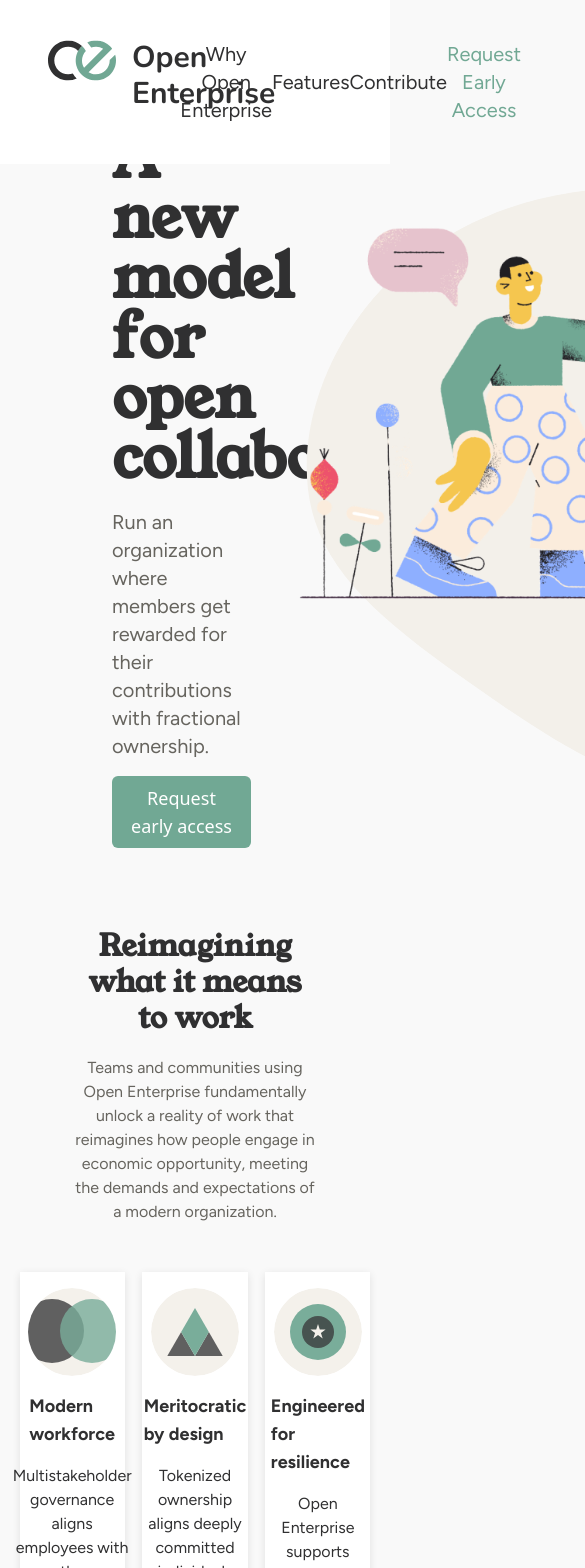
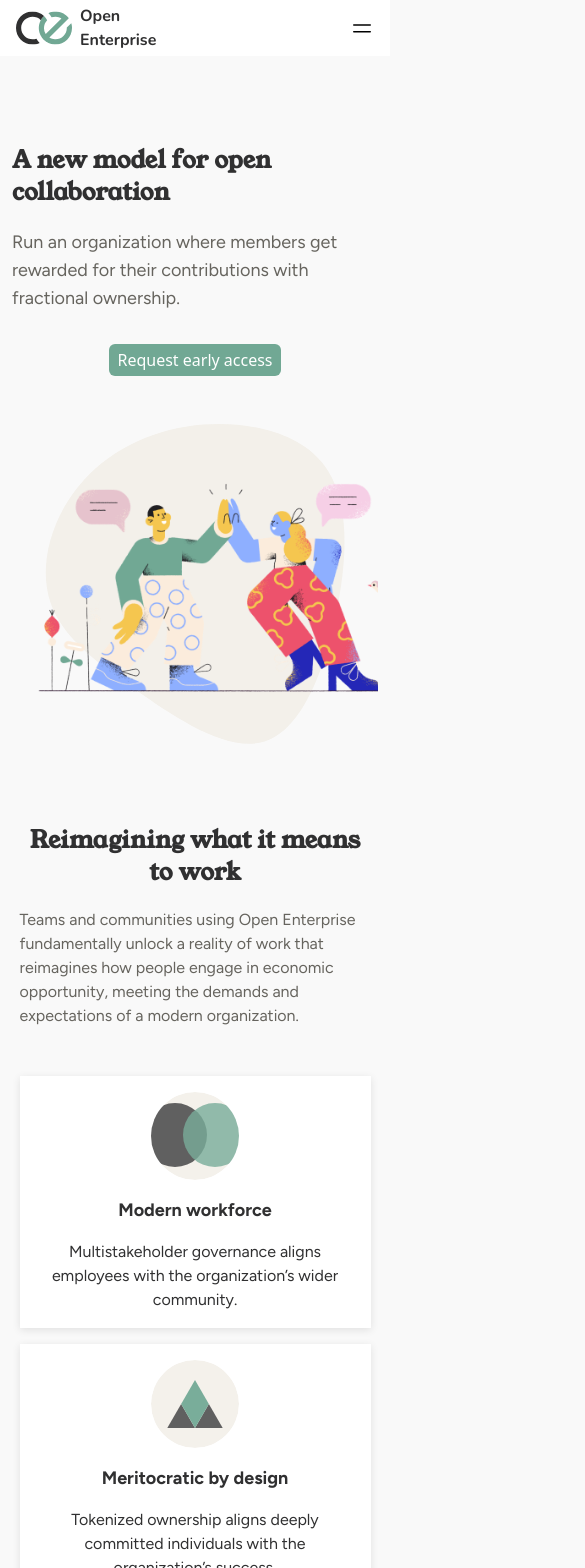
Before and after one commit to Lakatabu01/open-enterprise, a Next.js app: page / in a window 390 px wide. Shown: the top 1568 px of the page, 585 px wide, since content can reach past the window. Built offline with nearby package versions, Linux system fonts and the light colour scheme.

Commit message:
make some components responsive

```diff
--- a/app/page.tsx
+++ b/app/page.tsx
@@ -18,9 +18,9 @@
       <Kickstart />
       <Onboard />
       <Engage />
-      <Improve />
+      {/* <Improve />
       <Repeat />
-      <Footer />
+      <Footer /> */}
     </main>
   );
 }
--- a/app/ui/engage.tsx
+++ b/app/ui/engage.tsx
@@ -7,8 +7,8 @@
 const Engage = () => {
   return (
     <section className="w-full flex justify-center   mt-20 ">
-      <div className="w-[90%] flex justify-between mb-20 items-center">
-        <div className="w-[45%] flex flex-col ">
+      <div className="w-[90%] flex justify-between flex-col md:flex-row mb-20 items-center">
+        <div className="md:w-[45%] w-full flex flex-col ">
           <div>
             <svg
               xmlns="http://www.w3.org/2000/svg"
@@ -37,7 +37,7 @@
             </svg>
           </div>
           <div>
-            <h2 className="font-bold font-young text-3xl text-[#303031] my-10 mr-14">
+            <h2 className="font-bold font-young md:text-3xl text-2xl text-[#303031] my-10 md:mr-14">
               Engage highly committed contributors{" "}
             </h2>
           </div>
@@ -51,7 +51,7 @@
           </div>
         </div>
 
-        <div className="w-[50%] border">
+        <div className="md:w-[50%] w-full border">
           <div className="w-[90%] border-4 rounded-2xl  border-[#303031] p-4 mx-auto shadow-[0px_6px_0px_0px_rgba(113,168,148,1)]">
             <div className="flex justify-between items-center mb-6">
               <h4 className="font-space text-[#303031] text-base font-medium tracking-tight">
@@ -68,7 +68,6 @@
               </p>
             </div>
           </div>
-          {/* this */}
 
           <div className="flex">
             <div className="w-[60%] border-4 rounded-2xl  border-[#303031] p-5 mt-6 bg-[#F3F0EA]">
@@ -78,7 +77,6 @@
                 </h2>
               </div>
 
-              {/* first */}
               <div className="flex items-center justify-between mb-8 ">
                 <div className="flex items-center  ">
                   <div>
--- a/app/ui/header.tsx
+++ b/app/ui/header.tsx
@@ -1,9 +1,10 @@
 const Header = () => {
   return (
-    <header className="w-full flex justify-between px-12 fixed bg-white py-10 mb-28 z-20">
-      <div className="flex w-[35%]">
+    <header className="w-full flex justify-between  md:px-12 px-4 fixed bg-white md:py-10 py:6 md:mb-28 mb-16 z-20 ">
+      <div className="flex w-[35%] items-center ">
         <div>
           <svg
+            className="md:h-26 md:w-20 h-14 w-14 "
             xmlns="http://www.w3.org/2000/svg"
             width="68"
             height="41"
@@ -31,11 +32,16 @@
             </defs>
           </svg>
         </div>
-        <h2 className={"font-bold text-3xl pl-4 font-nunito text-[#303031]"}>
+        <h2
+          className={
+            "font-bold md:text-3xl md:pl-4 font-nunito text-[#303031] text-base pl-2"
+          }>
           Open Enterprise
         </h2>
       </div>
-      <nav className="font-fig w-[55%] text-xl flex justify-around text-[#303031]">
+
+      {/* Hide this nav on small screens */}
+      <nav className="font-fig w-[55%] text-xl md:flex hidden justify-around text-[#303031]">
         <button className="border-none bg-none">Why Open Enterprise</button>
         <button className="border-none bg-none">Features</button>
         <button className="border-none bg-none">Contribute</button>
@@ -43,6 +49,22 @@
           Request Early Access
         </button>
       </nav>
+
+      <button className="bg-transparent border-none md:hidden">
+        <svg
+          xmlns="http://www.w3.org/2000/svg"
+          fill="none"
+          viewBox="0 0 24 24"
+          stroke-width="1.5"
+          stroke="currentColor"
+          className="w-6 h-6">
+          <path
+            strokeLinecap="round"
+            strokeLinejoin="round"
+            d="M3.75 9h16.5m-16.5 6.75h16.5"
+          />
+        </svg>
+      </button>
     </header>
   );
 };
--- a/app/ui/intro.tsx
+++ b/app/ui/intro.tsx
@@ -3,21 +3,26 @@
 
 const Intro = () => {
   return (
-    <div className="pt-32 pl-28 flex items-center mb-20">
-      <div className="w-1/2">
-        <h1 className=" text-6xl font-bold font-young text-[#303031]">
+    <section className="pt-36 md:pl-28 px-3 md:px-0 flex md:flex-row flex-col items-center  mb-20">
+      <div className=" md:w-[40%] w-full">
+        <h1 className=" md:text-6xl text-2xl font-bold font-young text-[#303031]">
           A new model for open collaboration
         </h1>
-        <p className="font-fig pt-5 text-[#66645E] text-xl">
+        <p className="font-fig pt-5 text-[#66645E] md:text-xl text-lg">
           Run an organization where members get rewarded for their contributions
           with fractional ownership.
         </p>
-        <button className="bg-[#71A894] text-white text-lg py-2 px-4 mt-4 rounded-md">
-          Request early access
-        </button>
+
+        <div className="flex justify-center w-full md:justify-start mb-8 md:md-0 md:mt-5">
+          <button className="bg-[#71A894] text-white md:text-lg text-base md:py-2 py-1 md:px-4 px-2 md:mt-4 mt-8 rounded-md mx-auto md:mx-0">
+            Request early access
+          </button>
+        </div>
       </div>
-      <div className="relative">
+
+      <div className="relative md:w-[60%] w-full mt-4">
         <svg
+          className="w-full md:h-auto h-80"
           xmlns="http://www.w3.org/2000/svg"
           width="671"
           height="600"
@@ -29,14 +34,15 @@
           />
         </svg>
         <Image
-          className="z-10 absolute top-2"
+          // stopped here
+          className="z-10 absolute md:top-2 top-[15%]"
           src={picture}
           width="800"
           height="900"
           alt=" Two cartoon characters doing a high five"
         />
       </div>
-    </div>
+    </section>
   );
 };
 
--- a/app/ui/kickstart.tsx
+++ b/app/ui/kickstart.tsx
@@ -5,9 +5,9 @@
 
 const Kickstart = () => {
   return (
-    <section className="w-full flex justify-center my-20 ">
-      <div className="w-[90%] flex  items-center pt-10">
-        <div className="w-[45%]  p-4 font-fig text-[#303031] text-base mr-28  ">
+    <section className="w-full flex justify-center md:my-20 my-5">
+      <div className="w-[90%] flex md:flex-row flex-col items-center md:pt-10 pt-5">
+        <div className="md:w-[45%] w-full md:p-4  font-fig text-[#303031] text-base md:mr-28 pb-5 md:pb-0 ">
           <div>
             <svg
               xmlns="http://www.w3.org/2000/svg"
@@ -30,7 +30,7 @@
             </svg>
           </div>
           <div>
-            <h2 className="font-bold font-young text-3xl text-[#303031] my-6">
+            <h2 className="font-bold font-young md:text-3xl text-2xl text-[#303031] md:my-6 my-4">
               Kickstart an organization with your co-founders
             </h2>
           </div>
@@ -44,16 +44,16 @@
           </div>
         </div>
 
-        <div className="w-[35%] border-4 border-[#303031]  rounded-lg p-4 flex flex-col min-h-[20em] justify-between shadow-[15px_6px_0px_0px_rgba(113,168,148,1)]">
+        <div className="md:w-[35%] w-[100%] md:border-4 border-2 border-[#303031]  rounded-lg p-4 flex flex-col min-h-[20em] justify-between md:shadow-[15px_6px_0px_0px_rgba(113,168,148,1)] shadow-[10px_5px_0px_0px_rgba(113,168,148,1)]">
           <div>
-            <h2 className="mb-10 text-2xl tracking-tighter	font-bold font-space text-[#303031]">
+            <h2 className="mb-10 md:text-2xl text-lg md:tracking-tighter tracking-tight	font-bold font-space text-[#303031]">
               Members
             </h2>
           </div>
           <div className="flex items-center mb-8 ">
             <div>
               <Image
-                className="mr-4 rounded-[50%]"
+                className="md:mr-4 mr-2 rounded-[50%]"
                 src={picture1}
                 alt="image of Dillon"
               />
--- a/app/ui/onboard.tsx
+++ b/app/ui/onboard.tsx
@@ -4,8 +4,8 @@
 const Onboard = () => {
   return (
     <section className="w-full flex justify-center ">
-      <div className="w-[90%] py-20 flex justify-between items-center">
-        <div className="border-4 rounded-2xl w-[40%] border-[#303031] p-4 font-space">
+      <div className="w-[90%] py-20 flex md:flex-row flex-col justify-between items-center">
+        <div className="border-4 rounded-2xl md:w-[40%] w-full border-[#303031] p-4 font-space">
           <div className="flex items-center mb-8 ">
             <div>
               <Image
@@ -53,7 +53,7 @@
           </button>
         </div>
 
-        <div className="w-[50%] flex flex-col ">
+        <div className="md:w-[50%] w-full flex flex-col mt-8 md:mt-0 ">
           <div>
             <svg
               xmlns="http://www.w3.org/2000/svg"
@@ -69,7 +69,7 @@
             </svg>
           </div>
           <div>
-            <h2 className="font-bold font-young text-3xl text-[#303031] my-10 mr-14">
+            <h2 className="font-bold font-young md:text-3xl text-2xl text-[#303031] md:my-10 my-4 md:mr-14">
               Onboard users, investors and advisors as you grow
             </h2>
           </div>
--- a/app/ui/reimagine.tsx
+++ b/app/ui/reimagine.tsx
@@ -2,11 +2,11 @@
   return (
     <div className="w-full flex items-center flex-col">
       <div className="w-[90%]  flex justify-center">
-        <div className="w-[70%]">
-          <h2 className="text-center font-young font-bold text-3xl text-[#303031]">
+        <div className="md:w-[70%] w-full">
+          <h2 className="text-center font-young font-bold md:text-3xl text-2xl text-[#303031]">
             Reimagining what it means to work
           </h2>
-          <p className="text-center font-fig pt-5 text-[#66645E] text-base">
+          <p className="md:text-center font-fig pt-5 text-[#66645E] text-base">
             Teams and communities using Open Enterprise fundamentally unlock a
             reality of work that reimagines how people engage in economic
             opportunity, meeting the demands and expectations of a modern
@@ -15,8 +15,8 @@
         </div>
       </div>
 
-      <div className="w-[90%]  flex justify-between mt-12 font-fig text-[#303031] text-base mb-10">
-        <div className="bg-white w-[30%] flex flex-col items-center p-4 shadow-[0_2px_8px_0_rgba(0,0,0,0.10)]">
+      <div className="w-[90%]  flex flex-col md:flex-row justify-between mt-12 font-fig text-[#303031] text-base mb-10">
+        <div className="bg-white md:w-[30%] mb-4 md:mb-0 w-full flex flex-col items-center p-4 shadow-[0_2px_8px_0_rgba(0,0,0,0.10)]">
           <div>
             <svg
               xmlns="http://www.w3.org/2000/svg"
@@ -52,7 +52,7 @@
           </div>
         </div>
 
-        <div className="bg-white w-[30%] flex flex-col items-center p-4 shadow-[0_2px_8px_0_rgba(0,0,0,0.10)]">
+        <div className="bg-white md:w-[30%] mb-4 md:mb-0  w-full flex flex-col items-center p-4 shadow-[0_2px_8px_0_rgba(0,0,0,0.10)]">
           <div>
             <svg
               xmlns="http://www.w3.org/2000/svg"
@@ -98,7 +98,7 @@
           </div>
         </div>
 
-        <div className="bg-white w-[30%] flex flex-col items-center p-4 shadow-[0_2px_8px_0_rgba(0,0,0,0.10)]">
+        <div className="bg-white md:w-[30%] mb-4 md:mb-0  w-full flex flex-col items-center p-4 shadow-[0_2px_8px_0_rgba(0,0,0,0.10)]">
           <div>
             <svg
               xmlns="http://www.w3.org/2000/svg"
```
